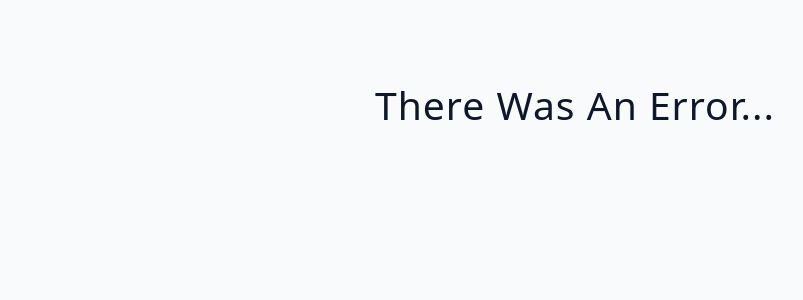
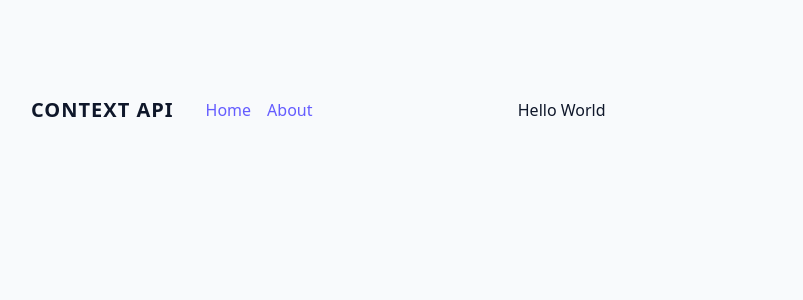
Before and after one commit to BebsYanski/firstApp, a React (Vite) app: page / in a window 1280 px wide. Shown: the top 300 px of the page, without its empty margins (65-868 px from the left). Built offline with nearby package versions, Linux system fonts and the light colour scheme; no server answers.

Commit message:
feat: working with context API using a navbar feature

```diff
--- a/src/App.jsx
+++ b/src/App.jsx
@@ -1,4 +1,4 @@
-import Starter from './tutorial/08-custom-hooks/starter/02-fetch-data'
+import Starter from './tutorial/09-context-api/starter/Navbar'
 
 const App = () => {
   return (
--- /dev/null
+++ b/src/tutorial/09-context-api/starter/NavLinks.jsx
@@ -0,0 +1,19 @@
+import React from 'react'
+import UserContainer from './UserContainer'
+const NavLinks = () => {
+  return (
+    <div className='nav-container'>
+      <ul className='nav-links'>
+        <li>
+          <a href='#'>Home</a>
+        </li>
+        <li>
+          <a href='#'>About</a>
+        </li>
+      </ul>
+      <UserContainer />
+    </div>
+  )
+}
+
+export default NavLinks
--- /dev/null
+++ b/src/tutorial/09-context-api/starter/Navbar.jsx
@@ -0,0 +1,22 @@
+import React, { createContext, useState } from 'react'
+import NavLinks from './NavLinks'
+
+export const NavbarContext = createContext()
+console.log(NavbarContext)
+
+const Navbar = () => {
+  const [user, setUser] = useState({ name: 'Bob' })
+  const logout = () => {
+    setUser(null)
+  }
+  return (
+    <NavbarContext.Provider value={{ user, logout }}>
+      <nav className='navbar'>
+        <h5>CONTEXT API</h5>
+        <NavLinks />
+      </nav>
+    </NavbarContext.Provider>
+  )
+}
+
+export default Navbar
--- /dev/null
+++ b/src/tutorial/09-context-api/starter/UserContainer.jsx
@@ -0,0 +1,7 @@
+import React from 'react'
+
+const UserContainer = () => {
+  return 'Hello World'
+}
+
+export default UserContainer
```
